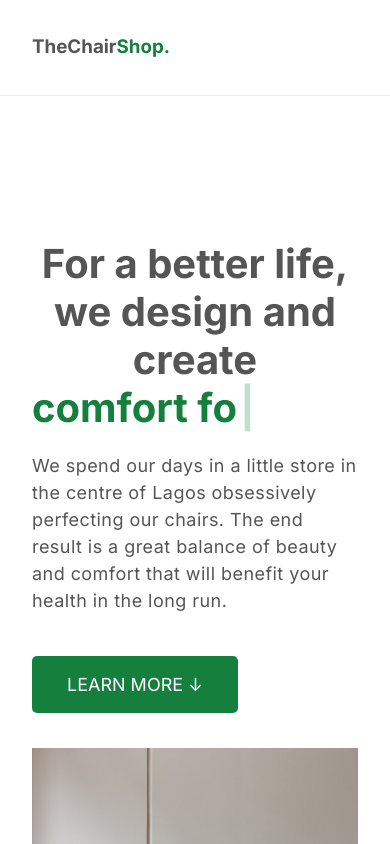
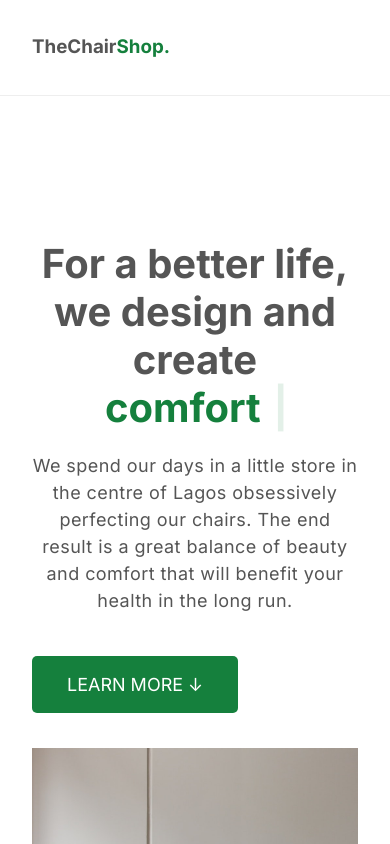
Before and after one commit to Yinye013/chairs-next-app, a Next.js app: page / in a window 390 px wide. Shown: the top 844 px of the page. Built offline with nearby package versions, Linux system fonts and the light colour scheme.

Commit message:
another day

```diff
--- a/app/components/About.tsx
+++ b/app/components/About.tsx
@@ -20,7 +20,7 @@ const About = () => {
       <div className="container">
         <p className="subheading">what sets our chairs apart</p>
         <h2 className="heading-secondary">What Makes Our Chairs Unique?</h2>
-        <div className="grid grid-cols-3 gap-20">
+        <div className="grid grid-cols-1 gap-20 lg:grid-cols-3 ">
           <div className="pt-4 pb-4">
             <GiFizzingFlask size="50px" color="#15803D" />
             <h3 className="heading-tertiary mt-5">Science Meets Design</h3>
--- a/app/components/Herosection.tsx
+++ b/app/components/Herosection.tsx
@@ -16,7 +16,8 @@ const Herosection = () => {
           <div className="pt-[9.6rem]">
             <div className="mb-[2rem]">
               <h1 className="heading-primary">{headingPrimary}</h1>
-              <span className="heading-primary text-green-700 inline-block">
+              <div className="flex justify-center lg:justify-start">
+                <span className="heading-primary text-center text-green-700 inline-block lg:text-left">
                   <Typewriter
                     cursor
                     cursorBlinking
@@ -32,14 +33,15 @@ const Herosection = () => {
                   />
                 </span>
               </div>
+            </div>
 
-            <p className="text-[1.8rem] mb-[2rem] tracking-wide">
+            <p className="text-[1.8rem] text-center mb-[2rem] tracking-wide lg:text-left">
               {heroDescription}
             </p>
 
             <Link
               href="/"
-              className="inline-block mt-[2.2rem] text-white bg-green-700 text-[1.8rem] py-6 px-14 rounded-lg hover:bg-green-800 transition-all"
+              className="inline-block mt-[2.2rem] text-center text-white bg-green-700 text-[1.8rem] py-6 px-14 rounded-lg hover:bg-green-800 transition-all lg:text-left"
             >
               {" "}
               LEARN MORE &darr;
--- a/app/globals.css
+++ b/app/globals.css
@@ -49,7 +49,7 @@ header {
   letter-spacing: 0.75px;
 }
 .heading-primary {
-  @apply font-bold text-5xl leading-[1.2] text-[4rem] text-center lg:text-[5.2rem] text-left;
+  @apply font-bold text-5xl leading-[1.2] text-[4rem] text-center lg:text-[5.2rem];
 }
 .heading-secondary {
   @apply text-[3rem] font-[600] mb-[5rem] leading-tight;
```
Lines whose indentation alone changed are shown as unchanged.
